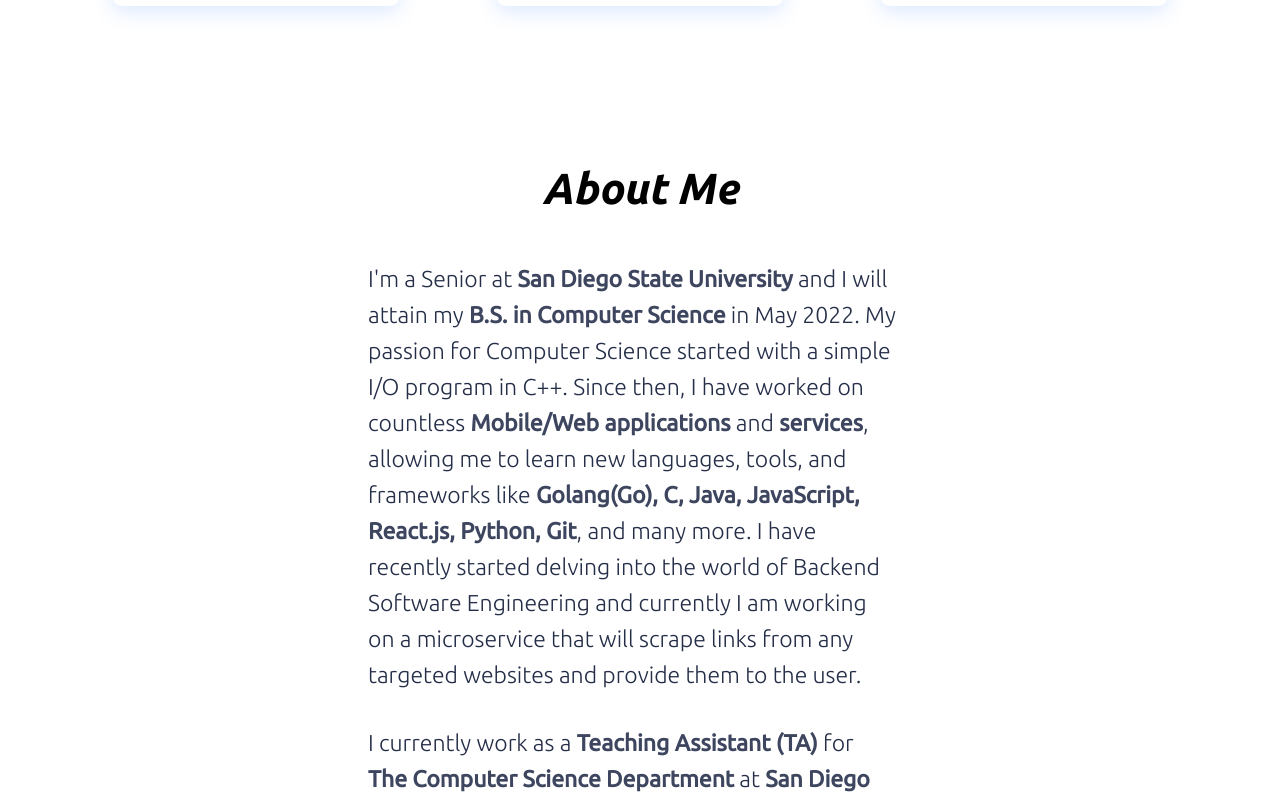
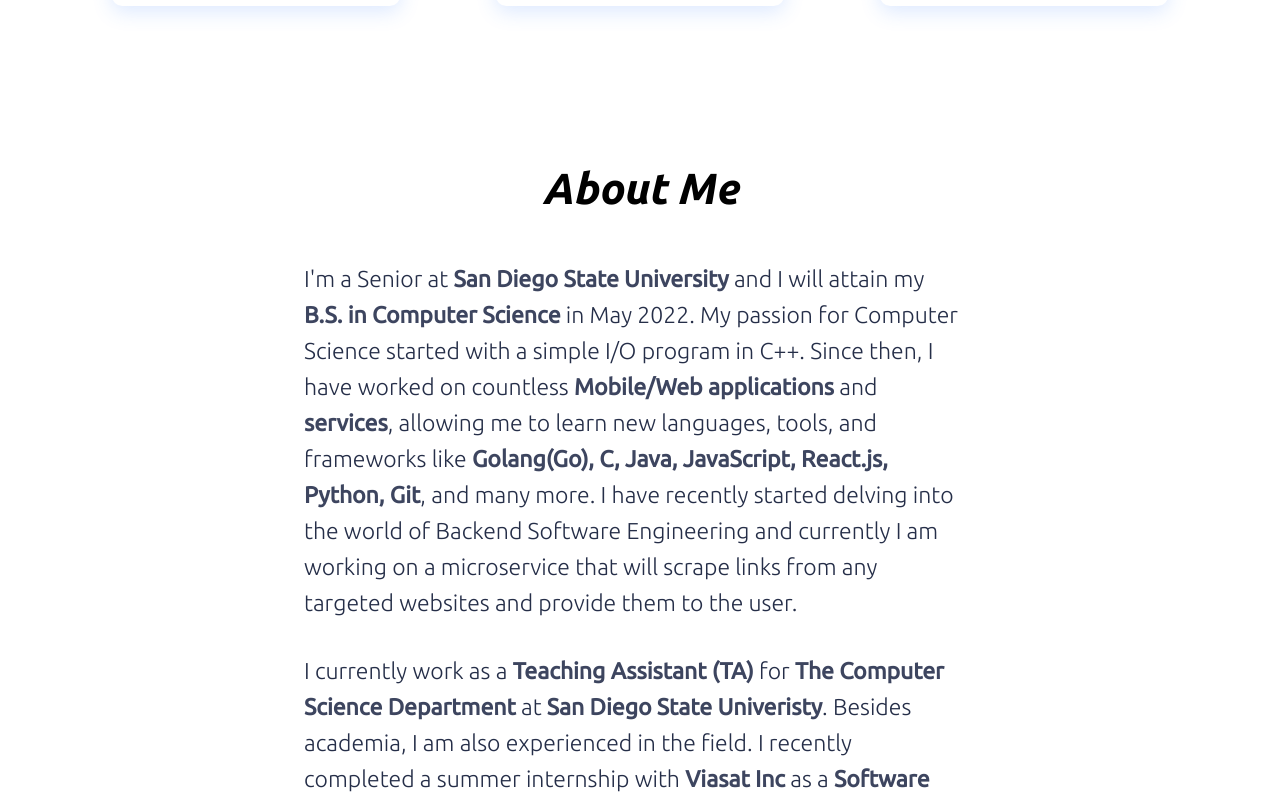
Before and after one commit to Robbie08/my-software-engineer-portfolio, a React (Create React App) app: page / in a window 1280 px wide. Shown: the part 2520-3320 px from the top of the page. Built offline with nearby package versions, Linux system fonts and the light colour scheme.

Commit message:
Update: fixed padding for chrome browser on the 'about me' section

```diff
--- a/src/components/About.css
+++ b/src/components/About.css
@@ -1,5 +1,5 @@
 .about-container{
-    padding: 0rem 20rem 3rem 20rem;
+    padding: 0rem 16rem 3rem 16rem;
     text-align: center;
     background:#fff;
 }
```
Also changed, not shown: 1 other file (tests, documents, lock files or other folders).
